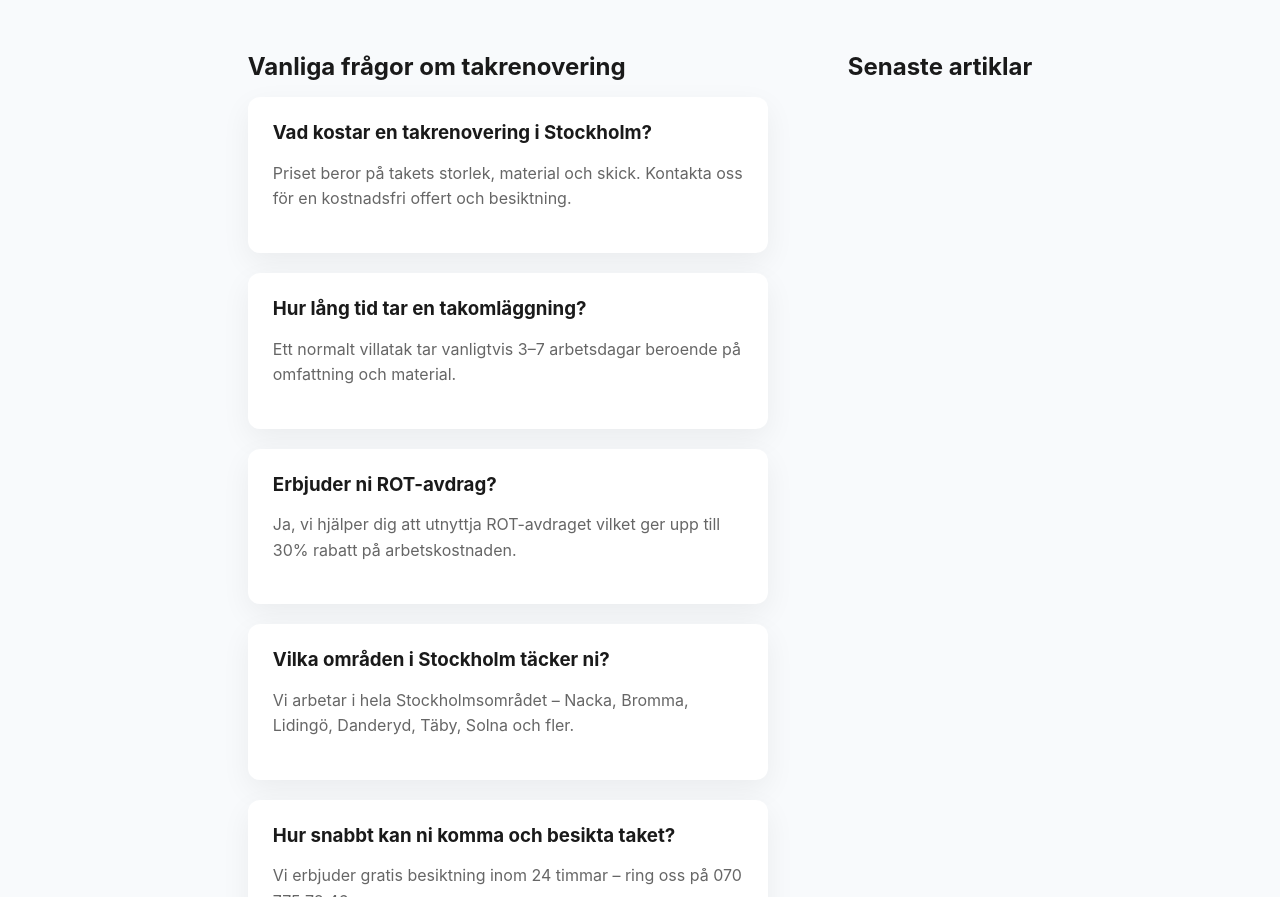
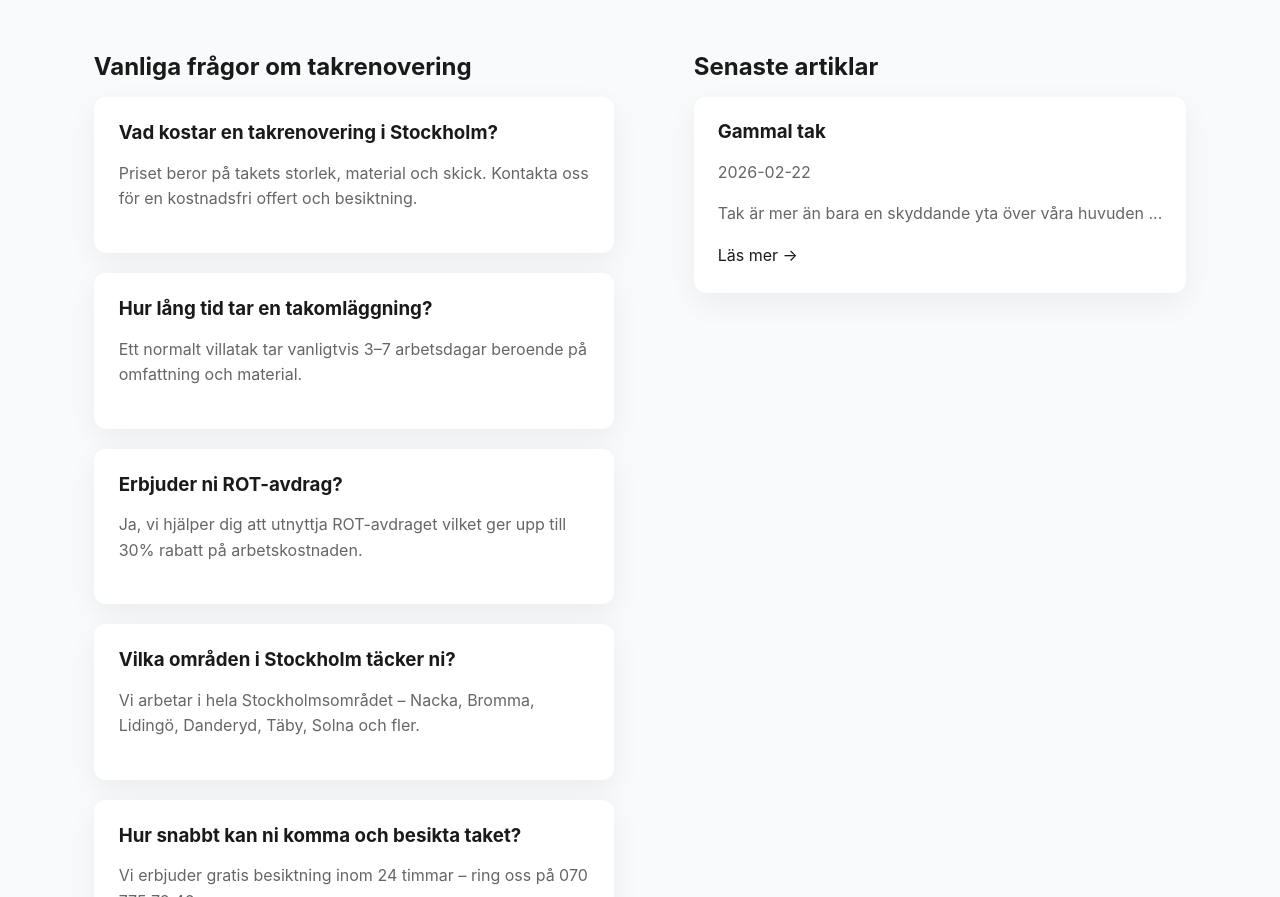
Before and after one commit to alexgeho/tak1, a website built with Vite: page index.html in a window 1280 px wide. Shown: the part 4965-5862 px from the top of the page. Built offline with nearby package versions, Linux system fonts and the light colour scheme; files whose address does not match are found by name.

Commit message:
feat(blog): update homepage

```diff
--- a/index.html
+++ b/index.html
@@ -339,8 +339,15 @@
 
           <ul class="blog-list">
             <!-- BLOG_HOME_START -->
-
-            <!-- BLOG_HOME_END -->
+<li class="blog-item">
+  <h3>
+    <a href="/blog/gammal-tak.html">Gammal tak</a>
+  </h3>
+  <p class="blog-date">2026-02-22</p>
+  <p>Tak är mer än bara en skyddande yta över våra huvuden ...</p>
+  <a href="/blog/gammal-tak.html">Läs mer →</a>
+</li>
+<!-- BLOG_HOME_END -->
           </ul>
 
         </div>
```
